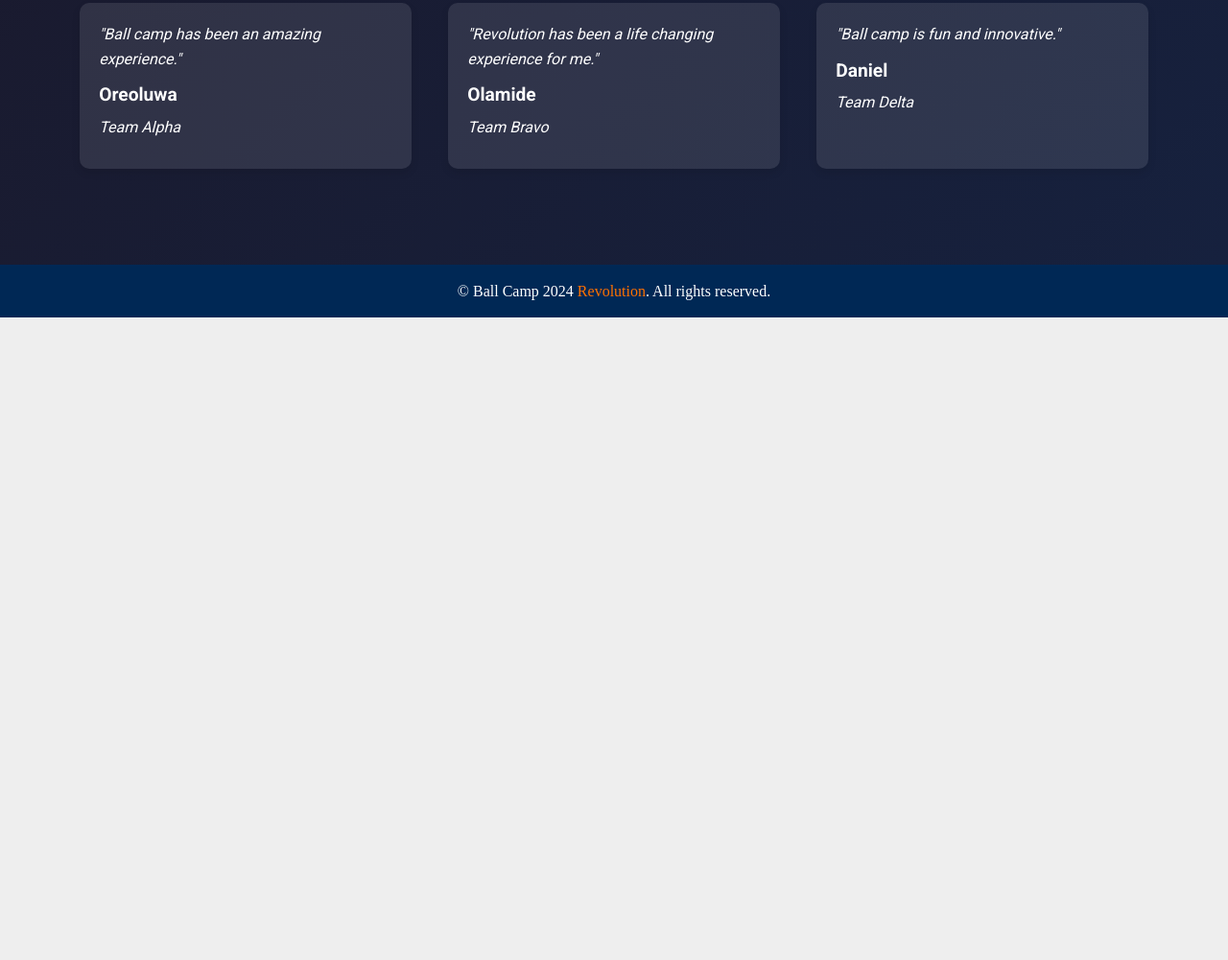
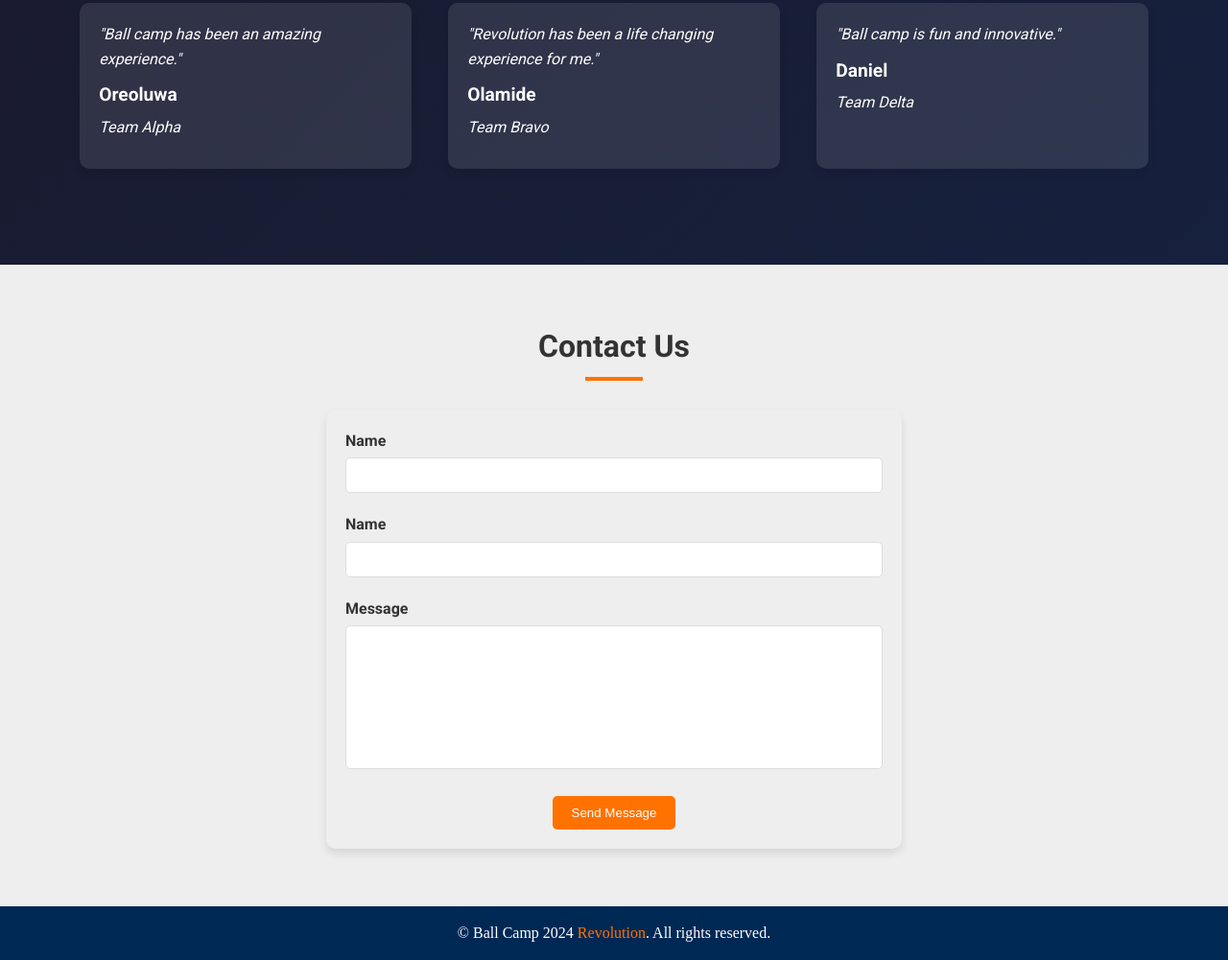
Before and after one commit to AkoredeAzeez/Revolution, a plain HTML site: page index.html in a window 1280 px wide. Shown: the part 2159-3160 px from the top of the page at 96% size. Before the commit the page ends 2490 px from the top, so only its background shows below. Drawn offline with Linux system fonts and the light colour scheme.

Commit message:
Update index.html

```diff
--- a/index.html
+++ b/index.html
@@ -118,7 +118,7 @@
       </div>
     </section>
 
-    <!-- <section class="contact" id="contact">
+    <section class="contact" id="contact">
         <div class="container">
             <h2>Contact Us</h2>
             <form>
@@ -137,7 +137,7 @@
                 <input type="submit" value="Send Message" class="btn-primary">
             </form>
         </div>
-    </section> -->
+    </section>
     <footer class="footer">
       <div class="container">
         <p>
```
